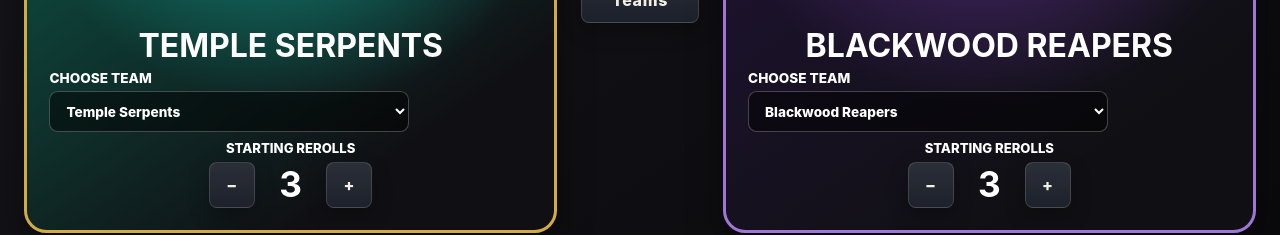
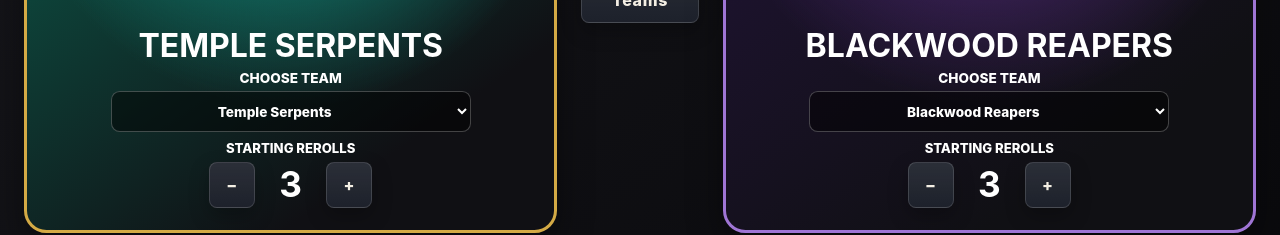
Before and after one commit to moloch291/blood-bowl-scoreboard-ui, a React (Vite) app: page / in a window 1280 px wide. Shown: the part 473-708 px from the top of the page. Built offline with nearby package versions, Linux system fonts and the light colour scheme.

Commit message:
centraéize team select dropdown

```diff
--- a/src/components/MatchSetup/match-setup.css
+++ b/src/components/MatchSetup/match-setup.css
@@ -7,7 +7,6 @@
     gap: clamp(0.75rem, 2vh, 1.5rem);
 
     padding: clamp(0.75rem, 2vw, 1.5rem);
-
     overflow: hidden;
 
     color: #fff;
@@ -21,6 +20,8 @@
             #09090c);
 }
 
+/* Header */
+
 .match-setup__header {
     text-align: center;
 }
@@ -28,12 +29,12 @@
 .match-setup__eyebrow {
     margin: 0 0 0.25rem;
 
+    color: rgba(255, 255, 255, 0.58);
+
     font-size: clamp(0.7rem, 1.4vw, 0.9rem);
     font-weight: 800;
     letter-spacing: 0.2em;
     text-transform: uppercase;
-
-    color: rgba(255, 255, 255, 0.58);
 }
 
 .match-setup__title {
@@ -46,8 +47,11 @@
 
 .match-setup__subtitle {
     margin: 0.4rem 0 0;
+
     color: rgba(255, 255, 255, 0.68);
 }
+
+/* Matchup layout */
 
 .match-setup__matchup {
     min-width: 0;
@@ -56,10 +60,11 @@
     display: grid;
     grid-template-columns:
         minmax(0, 1fr) minmax(100px, 0.22fr) minmax(0, 1fr);
-
     align-items: stretch;
     gap: clamp(0.75rem, 2vw, 1.5rem);
 }
+
+/* Team cards */
 
 .match-setup__team-card {
     min-width: 0;
@@ -68,12 +73,11 @@
     display: grid;
     grid-template-rows:
         auto minmax(0, 1fr) auto auto auto;
-
     align-items: center;
+    justify-items: center;
     gap: clamp(0.4rem, 1vh, 0.8rem);
 
     padding: clamp(0.75rem, 1.8vw, 1.4rem);
-
     overflow: hidden;
 
     color: var(--setup-team-text);
@@ -97,15 +101,16 @@
 .match-setup__side-label {
     margin: 0;
 
+    color: var(--setup-team-accent);
+
     font-size: clamp(0.72rem, 1.5vw, 0.95rem);
     font-weight: 900;
     letter-spacing: 0.18em;
     text-transform: uppercase;
-
-    color: var(--setup-team-accent);
 }
 
 .match-setup__logo-area {
+    width: 100%;
     min-height: 0;
 
     display: grid;
@@ -126,41 +131,62 @@
 }
 
 .match-setup__team-name {
+    width: 100%;
     margin: 0;
 
     overflow: hidden;
-    text-overflow: ellipsis;
 
     font-size: clamp(1.2rem, 2.8vw, 2rem);
     line-height: 1;
     text-align: center;
+    text-overflow: ellipsis;
     text-transform: uppercase;
     white-space: nowrap;
 }
 
+/* Dropdown fields */
+
 .match-setup__field {
     width: min(100%, 360px);
+    margin-inline: auto;
 
     display: grid;
+    justify-items: center;
     gap: 0.3rem;
 
     font-size: 0.85rem;
     font-weight: 800;
+    text-align: center;
     text-transform: uppercase;
+}
+
+.match-setup__field label {
+    width: 100%;
+
+    text-align: center;
 }
 
 .match-setup__field select {
     width: 100%;
     min-width: 0;
 
-    padding: 0.65rem 0.75rem;
+    padding: 0.65rem 2rem 0.65rem 0.75rem;
 
     color: #fff;
+
+    font: inherit;
+    text-align: center;
+    text-align-last: center;
 
     border: 1px solid rgba(255, 255, 255, 0.24);
     border-radius: 0.55rem;
 
-    background: rgba(0, 0, 0, 0.48);
+    background-color: rgba(0, 0, 0, 0.48);
+}
+
+.match-setup__field select:focus-visible {
+    outline: 3px solid var(--setup-team-accent);
+    outline-offset: 2px;
 }
 
 .match-setup__field option {
@@ -168,7 +194,11 @@
     background: #fff;
 }
 
+/* Rerolls */
+
 .match-setup__rerolls {
+    width: 100%;
+
     display: grid;
     justify-items: center;
     gap: 0.35rem;
@@ -177,12 +207,14 @@
 .match-setup__rerolls-label {
     font-size: 0.82rem;
     font-weight: 800;
+    text-align: center;
     text-transform: uppercase;
 }
 
 .match-setup__reroll-controls {
     display: grid;
-    grid-template-columns: auto minmax(54px, auto) auto;
+    grid-template-columns:
+        auto minmax(54px, auto) auto;
     align-items: center;
     gap: 0.55rem;
 }
@@ -197,6 +229,8 @@
     text-align: center;
 }
 
+/* Center column */
+
 .match-setup__center {
     display: flex;
     flex-direction: column;
@@ -206,15 +240,16 @@
 }
 
 .match-setup__versus {
-    font-size: clamp(2rem, 5vw, 4.5rem);
-    font-weight: 1000;
-    font-style: italic;
-
     color: rgba(255, 255, 255, 0.8);
 
-    text-shadow:
-        0 5px 0 rgba(0, 0, 0, 0.5);
+    font-size: clamp(2rem, 5vw, 4.5rem);
+    font-style: italic;
+    font-weight: 1000;
+
+    text-shadow: 0 5px 0 rgba(0, 0, 0, 0.5);
 }
+
+/* Footer */
 
 .match-setup__footer {
     display: grid;
@@ -234,8 +269,12 @@
 
 .match-setup__error {
     margin: 0;
+
     color: #ffb4b4;
+    text-align: center;
 }
+
+/* Empty state */
 
 .match-setup--empty {
     place-items: center;
@@ -243,8 +282,11 @@
 
 .match-setup__empty-message {
     max-width: 600px;
+
     text-align: center;
 }
+
+/* Short screens */
 
 @media (max-height: 760px) {
     .match-setup {
@@ -274,10 +316,13 @@
     }
 }
 
+/* Mobile layout */
+
 @media (max-width: 760px) {
     .match-setup {
         height: auto;
         min-height: 100dvh;
+
         overflow: auto;
     }
 
@@ -296,4 +341,8 @@
     .match-setup__team-logo {
         max-height: 240px;
     }
+
+    .match-setup__field {
+        width: min(100%, 420px);
+    }
 }
```
